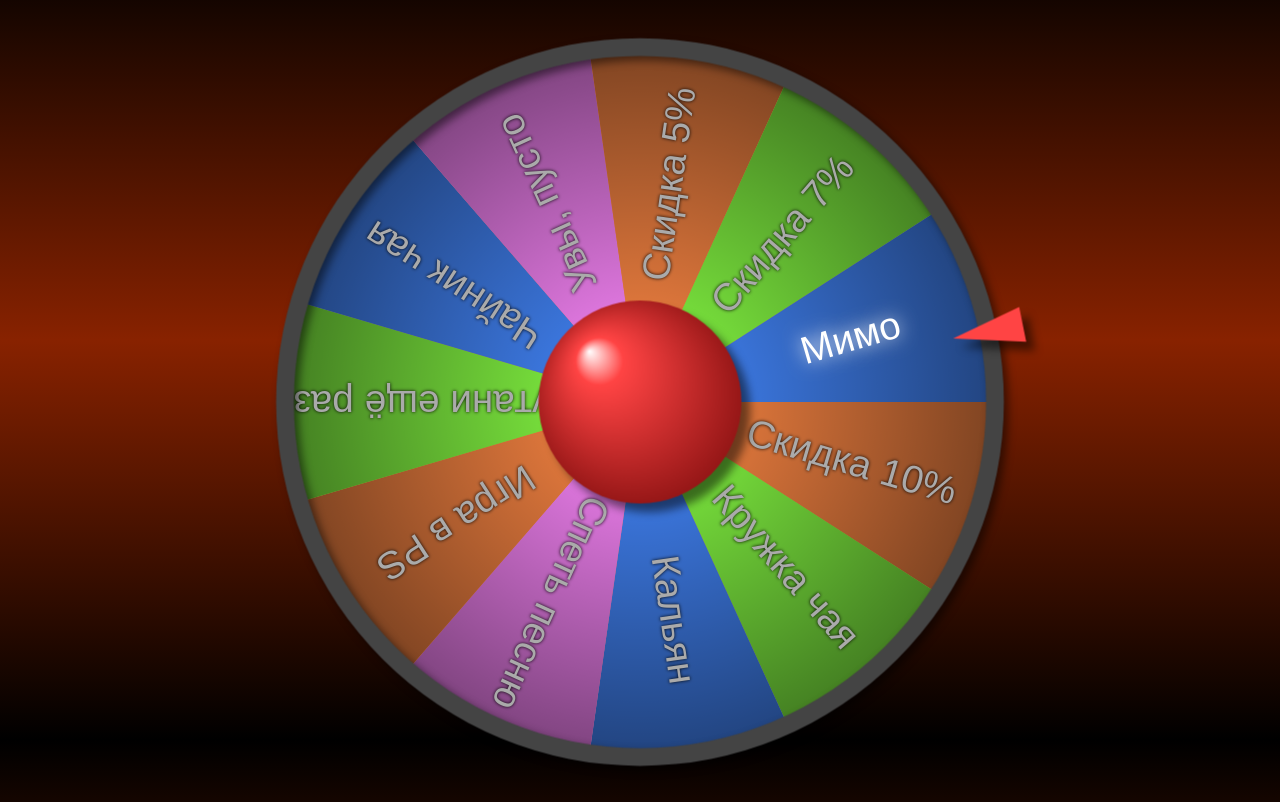
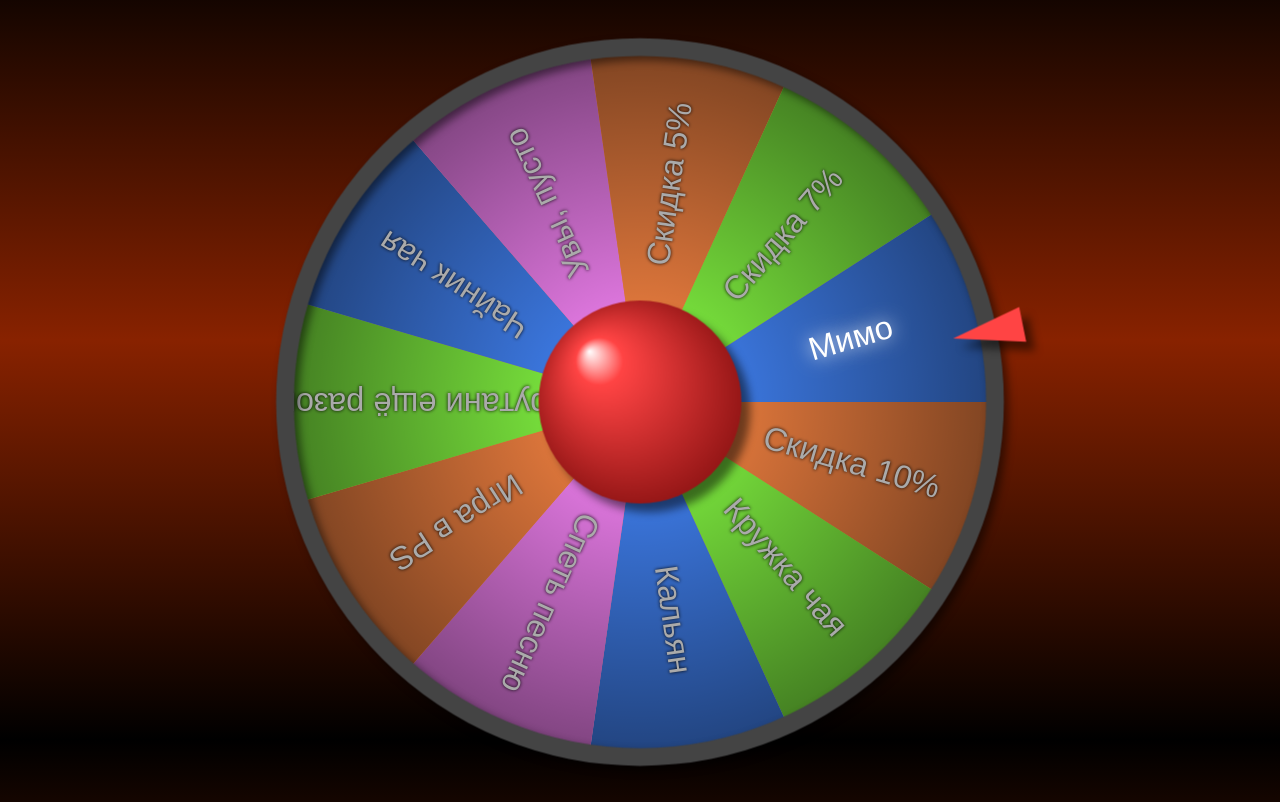
Before and after one commit to egor4good/egor4good.github.io, a plain HTML site: page index.html in a window 1280 px wide. Shown: the part 60-862 px from the top of the page. Drawn offline with Linux system fonts and the light colour scheme.

Commit message:
Update index.html

```diff
--- a/index.html
+++ b/index.html
@@ -59,7 +59,7 @@ function repaint(angle) {
                     ctx.shadowColor = "#000";
                     ctx.shadowBlur = r/100;
                 }
-                ctx.font =  + r/sections.length*1.2 + "px arial";
+                ctx.font =  + r/sections.length*1.01 + "px arial";
                 ctx.textAlign = "center";
                 ctx.textBaseline = "middle";
                 ctx.translate(cx, cy);
```
